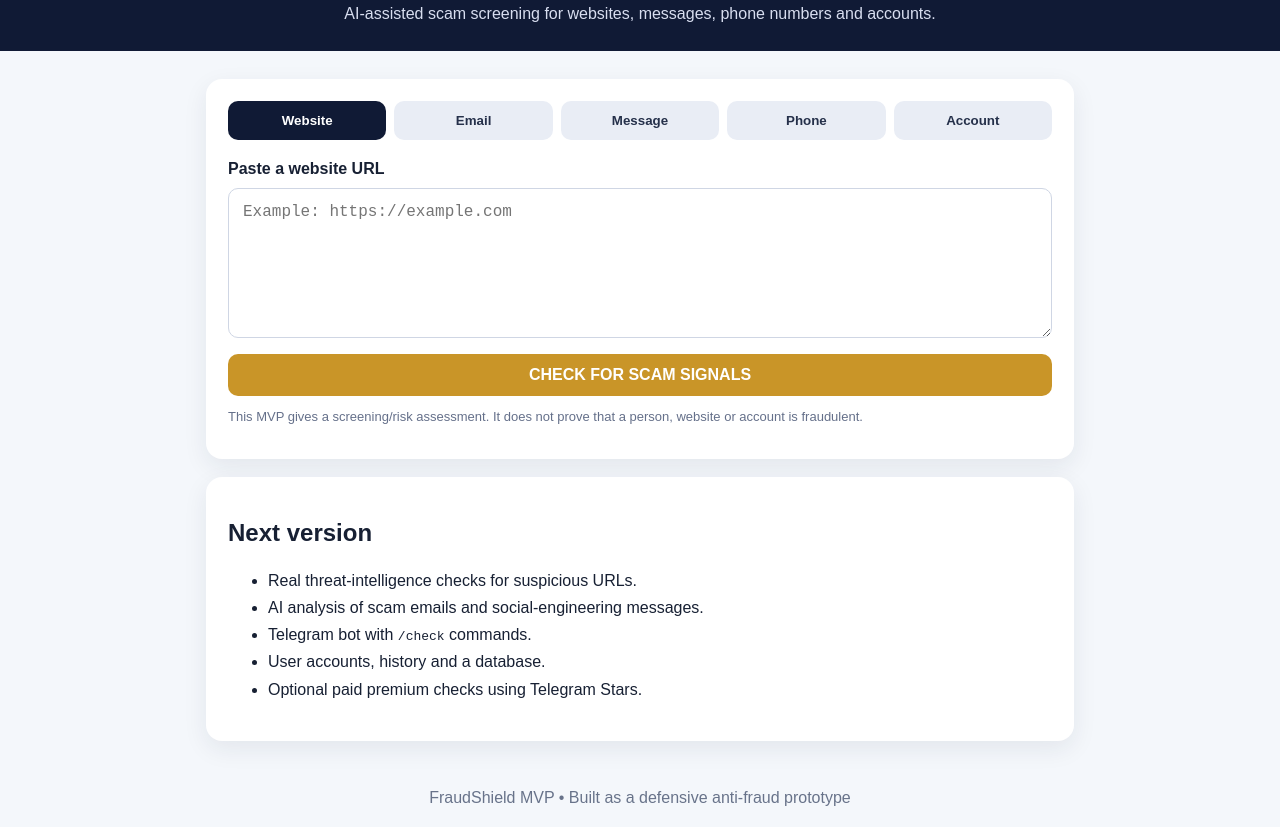
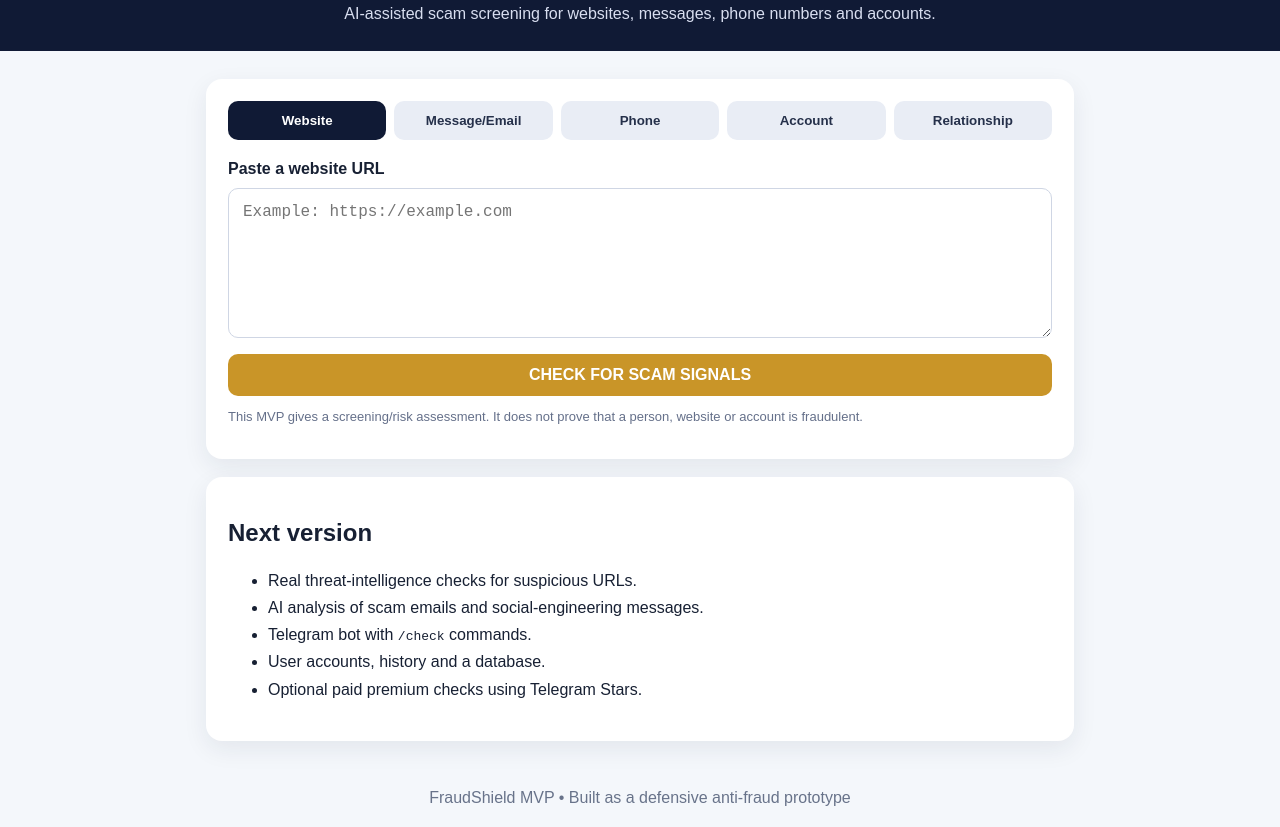
Before and after one commit to Lightchimes/Fraudshield, a plain HTML site: page index.html in a window 1280 px wide. Shown: the part 68-895 px from the top of the page. Drawn offline with Linux system fonts and the light colour scheme.

Commit message:
Update tabs in index.html for new options

```diff
--- a/index.html
+++ b/index.html
@@ -37,10 +37,10 @@
   <div class="card">
     <div class="tabs">
       <button class="tab active" data-type="url">Website</button>
-      <button class="tab" data-type="email">Email</button>
-      <button class="tab" data-type="message">Message</button>
-      <button class="tab" data-type="phone">Phone</button>
-      <button class="tab" data-type="account">Account</button>
+<button class="tab" data-type="message">Message/Email</button>
+<button class="tab" data-type="phone">Phone</button>
+<button class="tab" data-type="account">Account</button>
+<button class="tab" data-type="relationship">Relationship</button>
     </div>
 
     <label id="label" style="display:block;margin-top:20px;font-weight:700">Paste a website URL</label>
```
